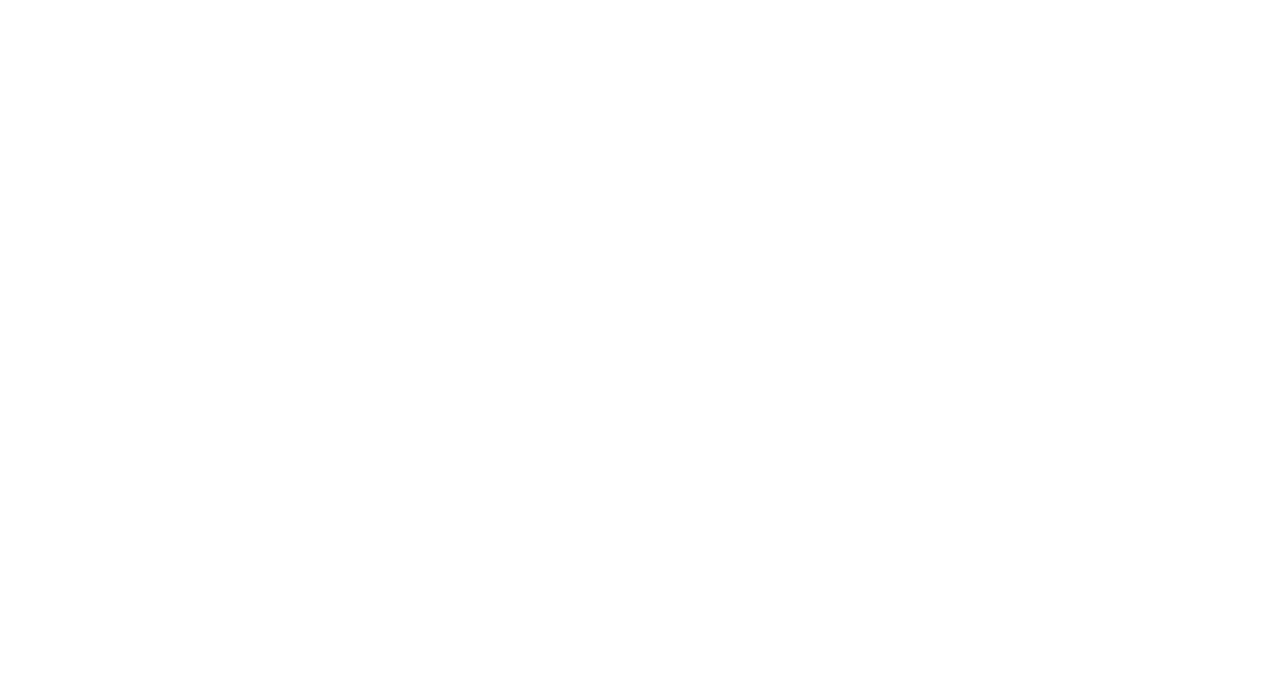
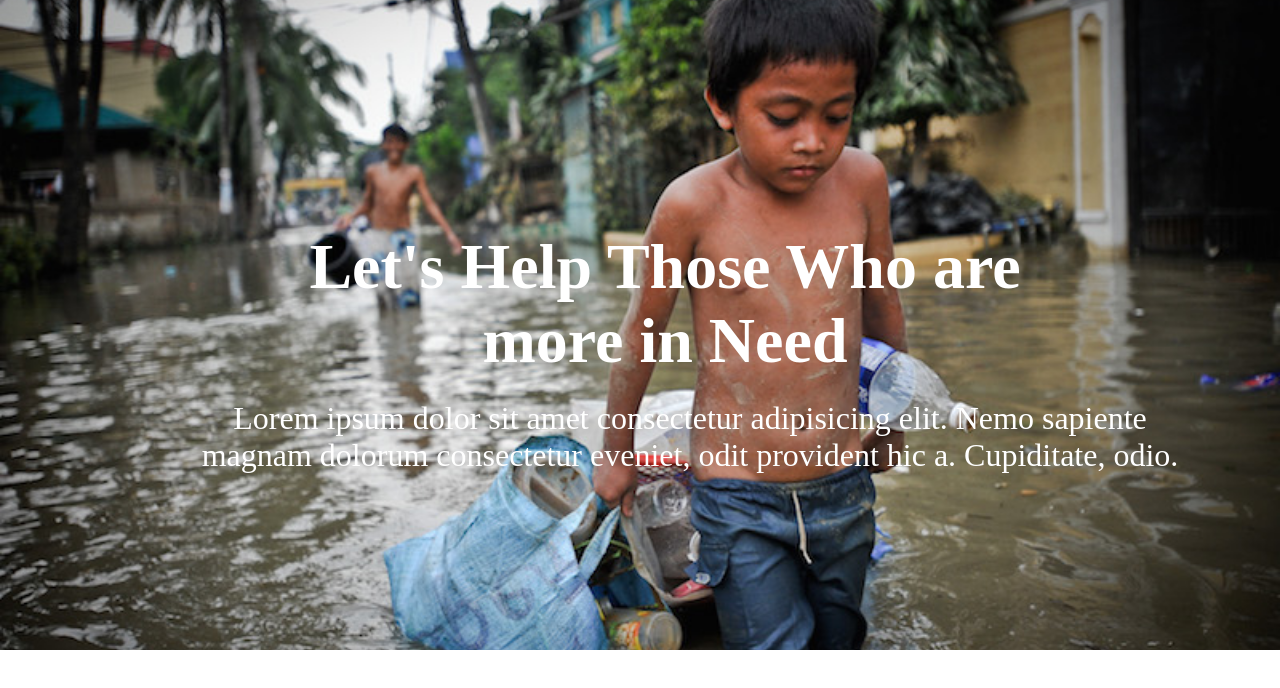
Before and after one commit to CrackPot-Anan/Donate-Project, a plain HTML site: page index.html in a window 1280 px wide. Drawn offline with Linux system fonts and the light colour scheme.

Commit message:
Last Commit

```diff
--- a/index.html
+++ b/index.html
@@ -5,9 +5,30 @@
     <meta http-equiv="X-UA-Compatible" content="IE=edge">
     <meta name="viewport" content="width=device-width, initial-scale=1.0">
     <title>Document</title>
-    <link rel="Stlesheet" href="style.css">
+    <link rel="Stylesheet" href="style.css">
 </head>
 <body>
+    <header>
+
+
+        <div class="bg-gradient">
+            <h3>Let's Help Those Who are more in Need</h3>
+            <p>Lorem ipsum dolor sit amet consectetur adipisicing elit. Nemo sapiente magnam dolorum consectetur eveniet, odit provident hic a. Cupiditate, odio.</p>
+
+        </div>
+
+
+    </header>
+    <main>
+
+
+
+
+
+    </main>
+    <footer>
+
+    </footer>
 
 </body>
 </html>
--- a/style.css
+++ b/style.css
@@ -1,3 +1,36 @@
 *{
+    margin: 0;
+
+}
+
+.bg-gradient{
+    height: 650px;
+    width: 100%;
+    background-color: pinks;
     background-image: url(images/donation9.jpg);
+    background-size: cover;
+    background-position: center;
+    /* transform: scaleX(-1); */
+
 }
+.bg-gradient p{
+    font-size: 2rem;
+    margin: 100px;
+    position: absolute;
+    color: white;
+    left: 100px;
+    top: 300px;
+    text-align: center;
+}
+.bg-gradient h3{
+    text-align: center;
+    font-size: 4rem;
+    position: absolute;
+    color: white;
+    left: 250px;
+    right: 200px;
+    top: 200px;
+    margin: 30px;
+
+
+}
```
